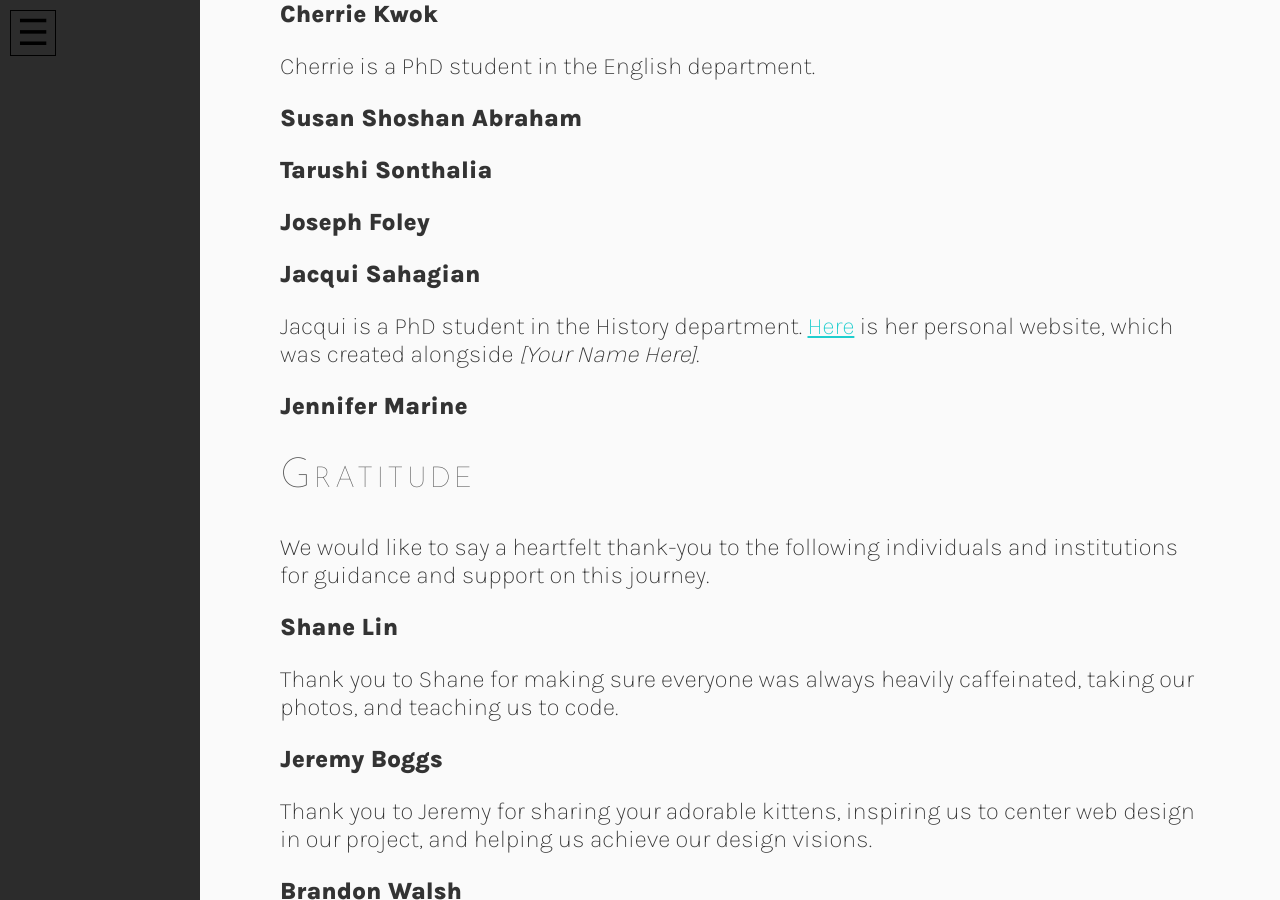
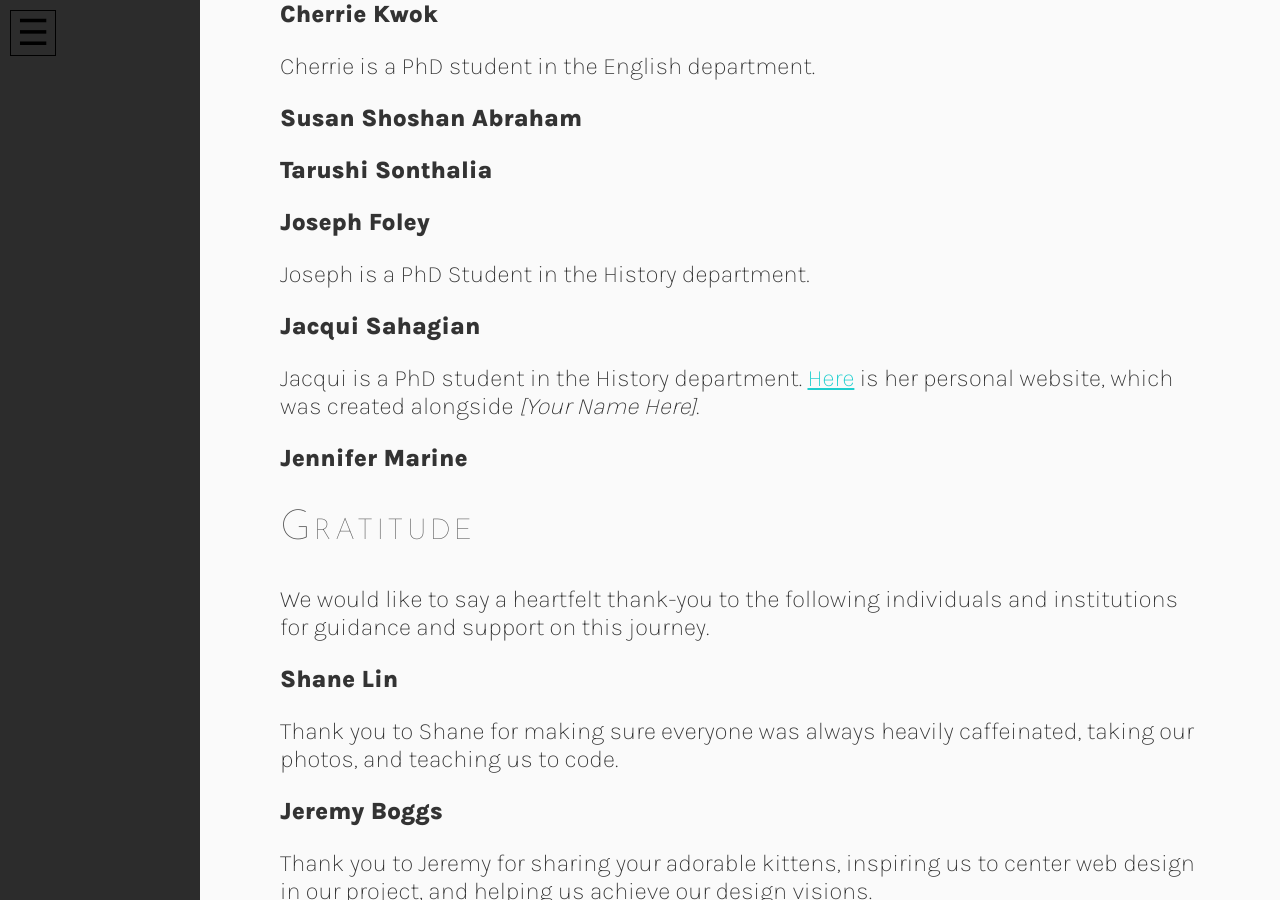
Before and after one commit to scholarslab/brackets, a Jekyll site: the page built from credits.html, in a window 1280 px wide and 900 px high, scrolled down 369 px. Built offline with Jekyll 4.4.1, drawn with Linux system fonts in a browser that asks for light colours.

Commit message:
Update credits.html

```diff
--- a/credits.html
+++ b/credits.html
@@ -10,6 +10,7 @@ title: Credit
 <p><b>Susan Shoshan Abraham</b></p>
 <p><b>Tarushi Sonthalia</b></p>
 <p><b>Joseph Foley</b></p>
+<p>Joseph is a PhD Student in the History department.</p>
 <p><b>Jacqui Sahagian</b></p>
 <p>Jacqui is a PhD student in the History department. <a href="https://jacquisahagian.com/">Here</a> is her personal website, which was created alongside <i>[Your Name Here]</i>.</p>
 <p><b>Jennifer Marine</b></p>
```
